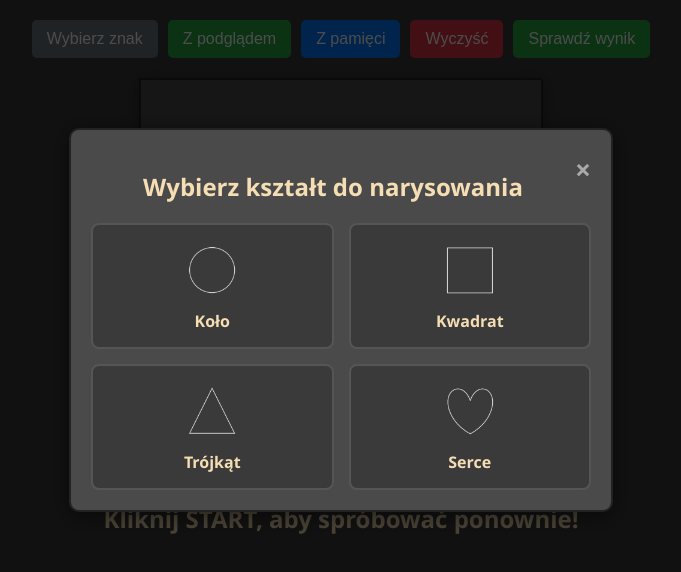
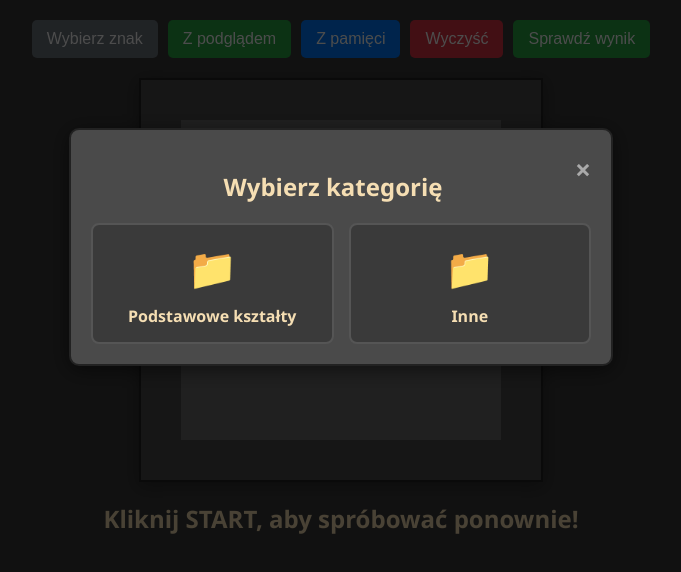
Before and after one commit to Dilo993/Shapes, a plain HTML site: page index.html in a window 1280 px wide. Both pictures are taken after a click on the button "Wybierz znak". Shown: the whole page, without its empty margins (299-980 px from the left). Drawn offline with Linux system fonts and the light colour scheme.

Commit message:
dodanie kategori

```diff
--- a/index.html
+++ b/index.html
@@ -28,7 +28,8 @@
     <div id="shapeModal" class="modal">
         <div class="modal-content">
             <span class="modal-close">&times;</span>
-            <h2>Wybierz kształt do narysowania</h2>
+            <h2 id="modalTitle">Wybierz kategorię</h2>
+            <button id="btnBackToFolders" style="display: none;">&larr; Wróć do folderów</button>
             <div id="modalGrid" class="modal-grid"></div>
         </div>
     </div>
--- a/script.js
+++ b/script.js
@@ -1,15 +1,17 @@
-import { ZNAKI } from './shape.js';
+import { FOLDERY } from './shape.js';
 import { DrawingManager } from './drawing.js';
 import { calculateAccuracy } from './accuracy.js';
 
 let drawCanvas, bgCanvas, bgCtx, startBtn, resultDiv;
-let modal, btnSelectShape, modalClose, modalGrid;
+let modal, btnSelectShape, modalClose, modalGrid, btnBackToFolders, modalTitle;
 let drawingManager;
 
 let showTemplate = true;
 let currentImg = new Image();
 let timeLeft = 6;
 let timerInterval = null;
+
+let activeFolderIndex = 0;
 let activeShapeIndex = 0;
 
 window.addEventListener('DOMContentLoaded', () => {
@@ -23,25 +25,17 @@ window.addEventListener('DOMContentLoaded', () => {
     btnSelectShape = document.getElementById('btnSelectShape');
     modalClose = document.querySelector('.modal-close');
     modalGrid = document.getElementById('modalGrid');
+    btnBackToFolders = document.getElementById('btnBackToFolders');
+    modalTitle = document.getElementById('modalTitle');
 
     drawingManager = new DrawingManager(drawCanvas);
 
-    ZNAKI.forEach((znak, index) => {
-        const card = document.createElement('div');
-        card.className = 'shape-card';
-        card.innerHTML = `
-            <img src="${znak.url}" alt="${znak.name}">
-            <span>${znak.name}</span>
-        `;
-        card.addEventListener('click', () => {
-            activeShapeIndex = index;
-            changeCharacter();
-            modal.style.display = 'none';
-        });
-        modalGrid.appendChild(card);
-    });
+    renderFolders();
+
+    btnBackToFolders.addEventListener('click', renderFolders);
 
     btnSelectShape.addEventListener('click', () => {
+        renderFolders();
         modal.style.display = 'block';
     });
 
@@ -63,6 +57,47 @@ window.addEventListener('DOMContentLoaded', () => {
 
     changeCharacter();
 });
+
+function renderFolders() {
+    modalGrid.innerHTML = '';
+    btnBackToFolders.style.display = 'none';
+    modalTitle.innerHTML = 'Wybierz kategorię';
+
+    FOLDERY.forEach((folder, folderIdx) => {
+        const card = document.createElement('div');
+        card.className = 'shape-card folder-card';
+        card.innerHTML = `
+            <span style="font-size: 40px; color: #ffc107;">📁</span>
+            <span>${folder.categoryName}</span>
+        `;
+        card.addEventListener('click', () => {
+            renderShapes(folderIdx);
+        });
+        modalGrid.appendChild(card);
+    });
+}
+
+function renderShapes(folderIdx) {
+    modalGrid.innerHTML = '';
+    btnBackToFolders.style.display = 'block';
+    modalTitle.innerHTML = FOLDERY[folderIdx].categoryName;
+
+    FOLDERY[folderIdx].shapes.forEach((znak, shapeIdx) => {
+        const card = document.createElement('div');
+        card.className = 'shape-card';
+        card.innerHTML = `
+            <img src="${znak.url}" alt="${znak.name}">
+            <span>${znak.name}</span>
+        `;
+        card.addEventListener('click', () => {
+            activeFolderIndex = folderIdx;
+            activeShapeIndex = shapeIdx;
+            changeCharacter();
+            modal.style.display = 'none';
+        });
+        modalGrid.appendChild(card);
+    });
+}
 
 function startTimer() {
     startBtn.style.display = 'none';
@@ -109,8 +144,9 @@ function setMode(mode) {
 }
 
 function changeCharacter() {
+    const aktualnyZnak = FOLDERY[activeFolderIndex].shapes[activeShapeIndex];
     currentImg.crossOrigin = "Anonymous";
-    currentImg.src = ZNAKI[activeShapeIndex].url;
+    currentImg.src = aktualnyZnak.url;
     currentImg.onload = function() {
         bgCtx.clearRect(0, 0, bgCanvas.width, bgCanvas.height);
         bgCtx.drawImage(currentImg, 40, 40, 320, 320);
--- a/shape.js
+++ b/shape.js
@@ -1,6 +1,19 @@
-export const ZNAKI = [
-    { name: "Koło", url: "Znaki/Koło.png" },
-    { name: "Kwadrat", url: "Znaki/Kwadrat.png" },
-    { name: "Trójkąt", url: "Znaki/Trójkąt.png" },
-    { name: "Serce", url: "Znaki/Serce.png" }
+// ==========================================
+// MIEJSCE NA TWOJE ZNAKI
+// ==========================================
+export const FOLDERY = [
+    {
+        categoryName: "Podstawowe kształty",
+        shapes: [
+            { name: "Koło", url: "https://upload.wikimedia.org/wikipedia/commons/a/a0/Circle_-_black_simple.svg" },
+            { name: "Kwadrat", url: "https://upload.wikimedia.org/wikipedia/commons/d/de/Square_black.svg" },
+            { name: "Trójkąt", url: "https://upload.wikimedia.org/wikipedia/commons/e/ec/Regular_triangle.svg" }
+        ]
+    },
+    {
+        categoryName: "Inne",
+        shapes: [
+            { name: "Serce", url: "https://upload.wikimedia.org/wikipedia/commons/4/42/Love_Heart_SVG.svg" }
+        ]
+    }
 ];
```
Also changed, not shown: 1 other file.
